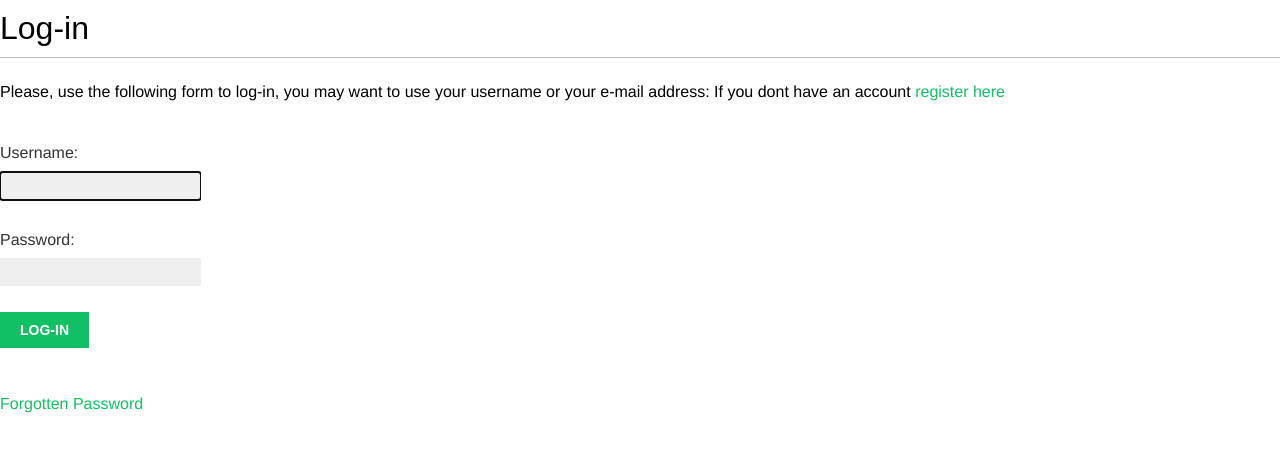
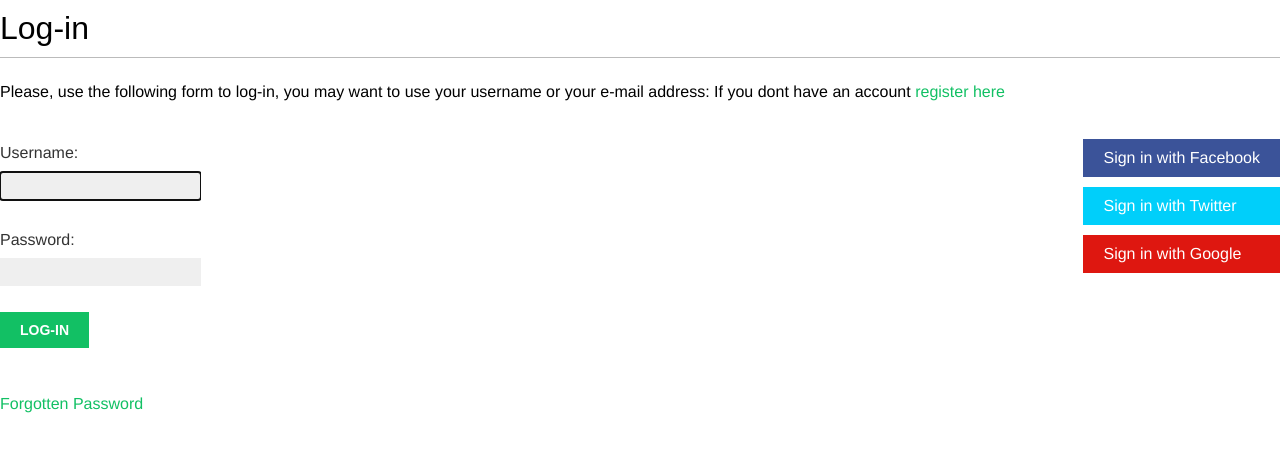
Before and after one commit to acascell/social-media-app, a Django app: page /account/login/ in a window 1280 px wide. Shown: the part 47-499 px from the top of the page. Run offline with Django 4.2, Linux system fonts and the light colour scheme; some web fonts are replaced.

Commit message:
feat: implemented oauth2 fb,twitter

```diff
--- a/bookmarks/account/templates/registration/login.html
+++ b/bookmarks/account/templates/registration/login.html
@@ -1,7 +1,7 @@
 {% extends "base.html" %}
 
 {% block content %}
-<h1>Log-in</h1>
+<h1 xmlns:social="http://www.w3.org/1999/xhtml">Log-in</h1>
 {% if form.errors %}
 <p>
     Your username and password didn't match
@@ -24,4 +24,23 @@ If you dont have an account <a href="{% url "register" %}">register here</a> </p
         </a>
     </p>
 </div>
+  <div class="social">
+    <ul>
+      <li class="facebook">
+        <a href="{% url "social:begin" "facebook" %}">
+          Sign in with Facebook
+        </a>
+      </li>
+      <li class="twitter">
+        <a href="{% url "social:begin" "twitter" %}">
+          Sign in with Twitter
+        </a>
+      </li>
+      <li class="google">
+        <a href="{% url "social:begin" "google-oauth2" %}">
+          Sign in with Google
+        </a>
+      </li>
+    </ul>
+  </div>
 {% endblock %}
```
Also changed, not shown: bookmarks/bookmarks/settings.py (+12 -2 lines), bookmarks/db.sqlite3.
